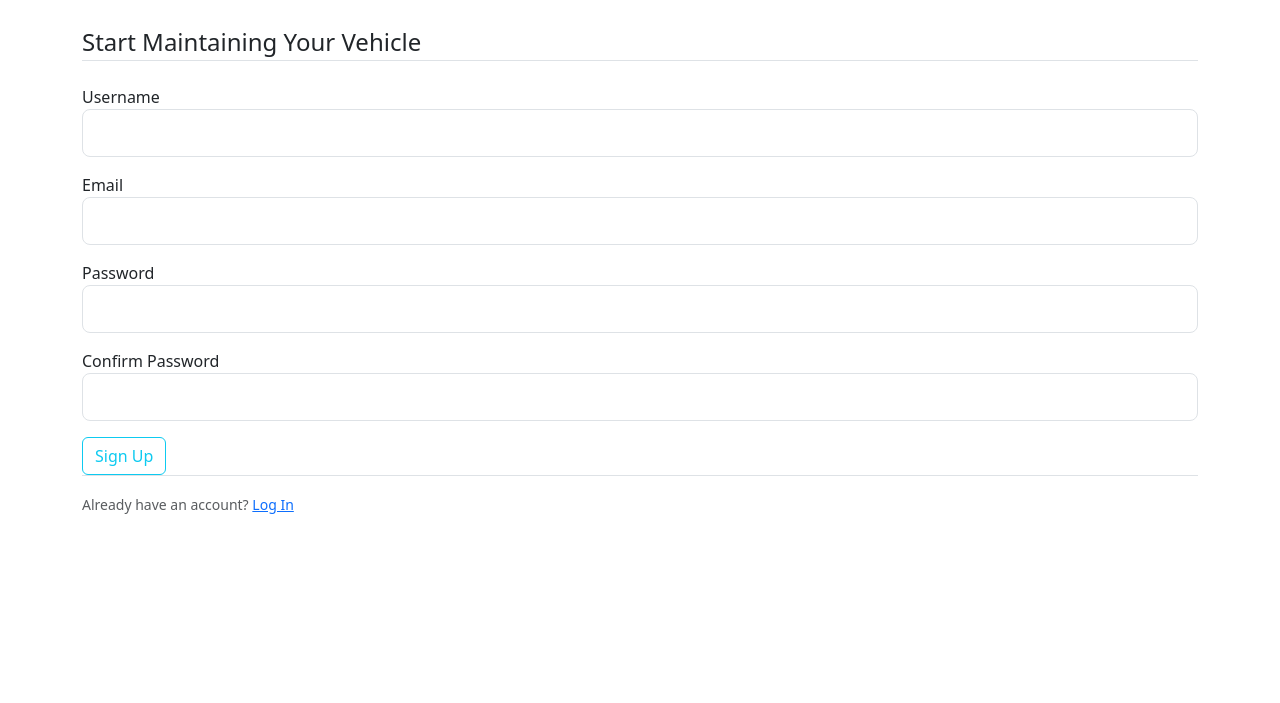
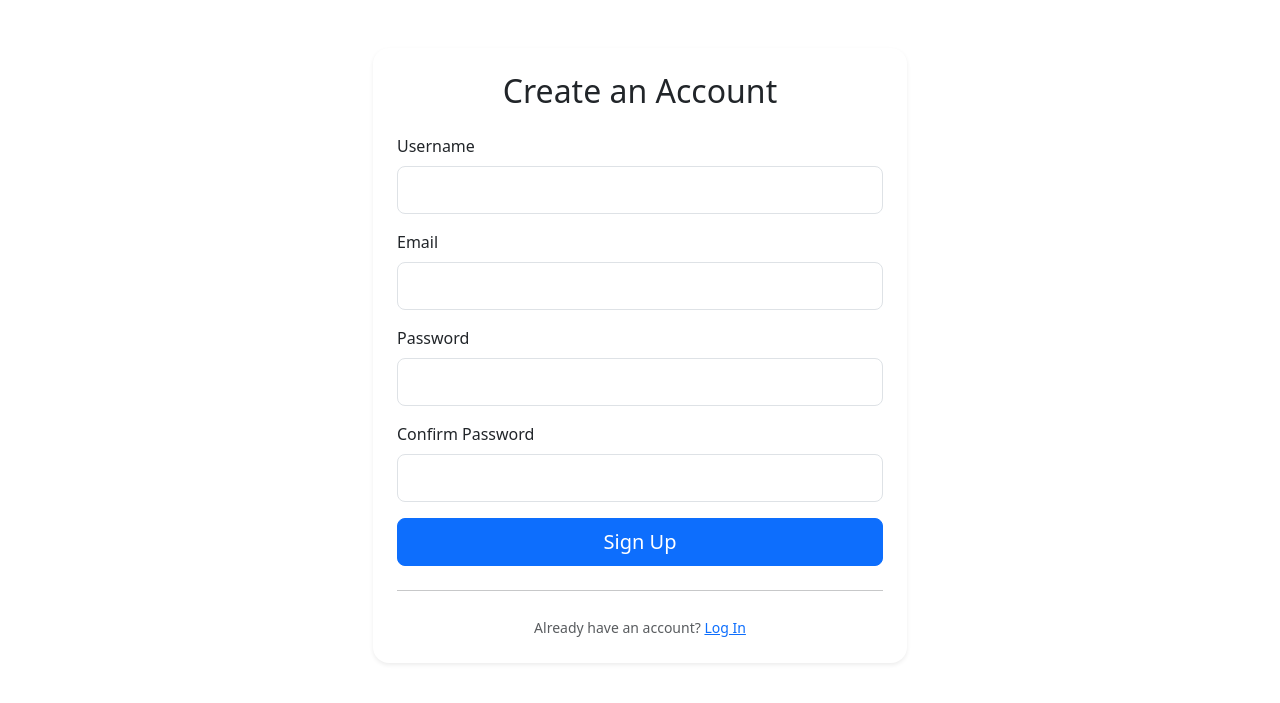
Before and after one commit to fugu69/auto-service-manager, a Flask app: page /register in a window 1280 px wide. Shown: the part 57-760 px from the top of the page. Run offline with Flask 3, Linux system fonts and the light colour scheme.

Commit message:
Refactor register template, improve styling

```diff
--- a/templates/register.html
+++ b/templates/register.html
@@ -1,34 +1,55 @@
 {% extends "base.html" %}
+
 {% block content %}
+<div class="container mt-5">
+  <div class="row justify-content-center">
+    <div class="col-md-6">
+
+      <div class="card shadow-sm border-0 rounded-4">
+        <div class="card-body p-4">
+          <h2 class="card-title text-center mb-4">Create an Account</h2>
+
           <form method="POST" action="">
 						<!-- CSRF token -->
             {{ form.hidden_tag() }}
-		<fieldset class="form-group">
-			<legend class="border-bottom mb-4 mt-4">Start Maintaining Your Vehicle</legend>
-			<div class="form-group mb-3">
-				{{ form.username.label(class="form-control-label") }}
+
+            <div class="mb-3">
+              {{ form.username.label(class="form-label") }}
               {{ form.username(class="form-control form-control-lg") }}
             </div>
-			<div class="form-group mb-3">
-				{{ form.email.label(class="form-control-label") }}
+
+            <div class="mb-3">
+              {{ form.email.label(class="form-label") }}
               {{ form.email(class="form-control form-control-lg") }}
             </div>
-			<div class="form-group mb-3">
-				{{ form.password.label(class="form-control-label") }}
+
+            <div class="mb-3">
+              {{ form.password.label(class="form-label") }}
               {{ form.password(class="form-control form-control-lg") }}
             </div>
-			<div class="form-group mb-3">
-				{{ form.confirm_password.label(class="form-control-label") }}
+
+            <div class="mb-3">
+              {{ form.confirm_password.label(class="form-label") }}
               {{ form.confirm_password(class="form-control form-control-lg") }}
             </div>
-		</fieldset>
-		<div class="form-group">
-			{{ form.submit(class="btn btn-outline-info") }}
+
+            <div class="d-grid">
+              {{ form.submit(class="btn btn-primary btn-lg") }}
             </div>
           </form>
-	<div class="border-top pt-3">
+
+          <hr class="my-4" />
+
+          <div class="text-center">
             <small class="text-muted">
-			Already have an account? <a class="ml-2" href="{{ url_for('login') }}">Log In</a>
+              Already have an account?
+              <a href="{{ url_for('login') }}">Log In</a>
             </small>
           </div>
+        </div>
+      </div>
+
+    </div>
+  </div>
+</div>
 {% endblock content %}
```
Lines whose indentation alone changed are shown as unchanged.
